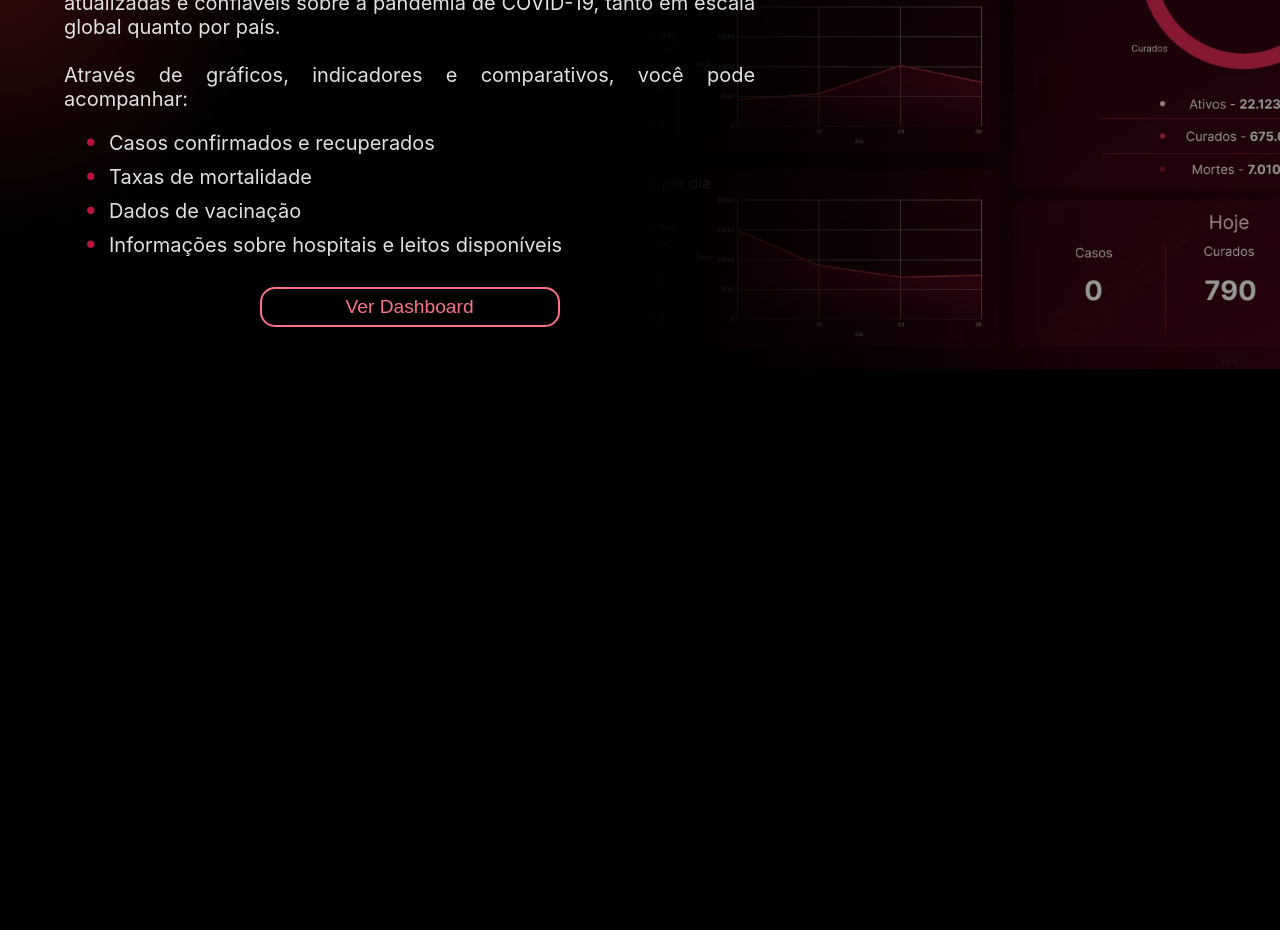
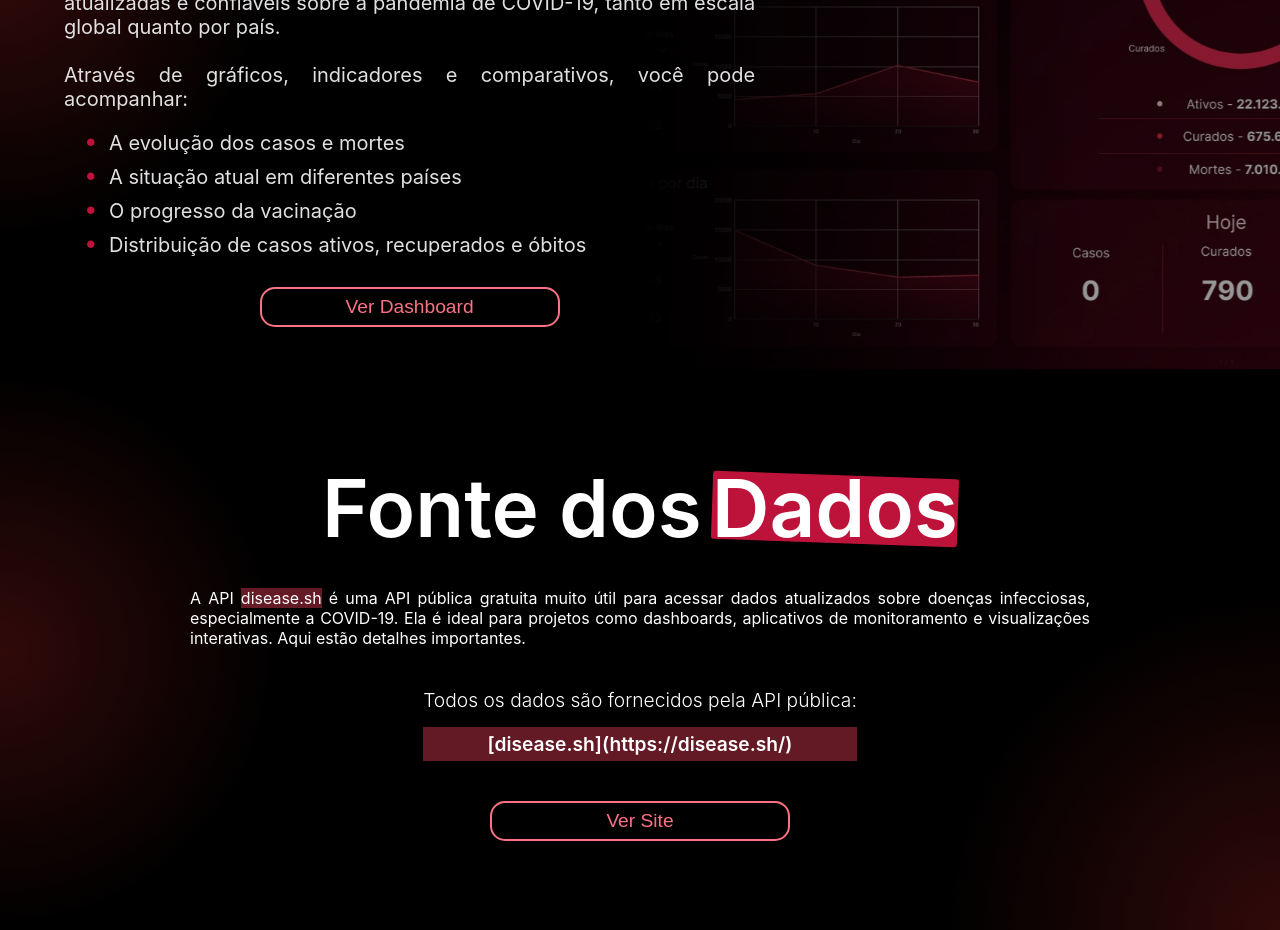
Before and after one commit to AugustoAlmondes/Dashboard-on-covid19, a React (Vite) app: page / in a window 1280 px wide. Shown: the part 1280-2210 px from the top of the page. Before the commit the page ends 1650 px from the top, so only its background shows below. Built offline with nearby package versions, Linux system fonts and the light colour scheme.

Commit message:
Api description section

```diff
--- a/index.html
+++ b/index.html
@@ -1,5 +1,5 @@
 <!doctype html>
-<html lang="en">
+<html lang="pt-br">
   <head>
     <meta charset="UTF-8" />
     <link rel="icon" type="image/svg+xml" href="icon.png" />
--- a/src/index.css
+++ b/src/index.css
@@ -10,8 +10,27 @@
     -moz-osx-font-smoothing: grayscale;
 }
 
-*{
+* {
     margin: 0;
     padding: 0;
     box-sizing: border-box;
 }
+
+.footer_overlay {
+    width: 100%;
+    height: 50px;
+    background-color: rgba(0, 0, 0, 0.5);
+    backdrop-filter: blur(15px);
+    background-color: black;
+    border: 1px solid black;
+    box-shadow:
+        0 0px 100px rgba(0, 0, 0),
+        0 0px 20px rgba(0, 0, 0, 0.3),
+        0 -20px 10px rgba(0, 0, 0, 0.3),
+        0 -40px 20px rgba(0, 0, 0, 0.5),
+        0 -20px 10px rgba(0, 0, 0, 0.3);
+    ;
+    /* Uncomment the line below to add a background color */
+    /* background-color: rgba(0, 0, 0, 0.5); */
+    z-index: 1;
+}
--- a/src/main.jsx
+++ b/src/main.jsx
@@ -3,10 +3,12 @@ import { createRoot } from 'react-dom/client'
 import './index.css'
 import Home from './page/Home/Home'
 import About from './page/About/About'
+import DataFont from './page/DataFont/DataFont'
 
 createRoot(document.getElementById('root')).render(
   <StrictMode>
-    <Home/>
-    <About/>
+    <Home />
+    <About />
+    {/* <DataFont /> */}
   </StrictMode>,
 )
--- a/src/page/About/About.jsx
+++ b/src/page/About/About.jsx
@@ -1,3 +1,4 @@
+import DataFont from '../DataFont/DataFont';
 import styles from './About.module.css';
 import Model from '/model.jpg';
 import { motion as MOTION } from 'motion/react';
@@ -6,11 +7,12 @@ export default function About() {
     // Configurações comuns para as animações
     const viewportSettings = {
         once: false,
-        margin: "-100px",
-        amount: 0.2 // 20% do elemento precisa estar visível
+        margin: "250px",
+        amount: 0.5 // 20% do elemento precisa estar visível
     };
 
     return (
+        <>
             <MOTION.div
                 className={styles.container}
                 initial={{ opacity: 0 }}
@@ -32,10 +34,7 @@ export default function About() {
                             whileInView={{ opacity: 1 }}
                             transition={{ duration: 0.8, delay: 0.4 }}
                             viewport={viewportSettings}
-                        style={{
-                            position: 'relative',
-                            display: 'inline-block'
-                        }}
+
                         >
                             Dashboard
                         </MOTION.span>
@@ -61,7 +60,7 @@ export default function About() {
                                 transition={{ duration: 0.6, delay: 0.8 }}
                                 viewport={viewportSettings}
                             >
-                            Casos confirmados e recuperados
+                                A evolução dos casos e mortes
                             </MOTION.li>
                             <MOTION.li
                                 initial={{ opacity: 0, x: -30 }}
@@ -69,7 +68,7 @@ export default function About() {
                                 transition={{ duration: 0.6, delay: 1.0 }}
                                 viewport={viewportSettings}
                             >
-                            Taxas de mortalidade
+                                A situação atual em diferentes países
                             </MOTION.li>
                             <MOTION.li
                                 initial={{ opacity: 0, x: -30 }}
@@ -77,7 +76,7 @@ export default function About() {
                                 transition={{ duration: 0.6, delay: 1.2 }}
                                 viewport={viewportSettings}
                             >
-                            Dados de vacinação
+                                O progresso da vacinação
                             </MOTION.li>
                             <MOTION.li
                                 initial={{ opacity: 0, x: -30 }}
@@ -85,7 +84,7 @@ export default function About() {
                                 transition={{ duration: 0.6, delay: 1.4 }}
                                 viewport={viewportSettings}
                             >
-                            Informações sobre hospitais e leitos disponíveis
+                                Distribuição de casos ativos, recuperados e óbitos
                             </MOTION.li>
                         </MOTION.ul>
                     </MOTION.div>
@@ -119,5 +118,8 @@ export default function About() {
                     />
                 </MOTION.div>
             </MOTION.div>
+            {/* <div className='footer_overlay' /> */}
+            <DataFont />
+        </>
     );
 }
--- a/src/page/About/About.module.css
+++ b/src/page/About/About.module.css
@@ -38,7 +38,7 @@
 .about_dashboard button:hover {
     background-color: #bd133b59;
     color: white;
-    box-shadow: 0 0 40px rgba(189, 19, 59, 0.5);
+    box-shadow: 0 0 100px rgba(255, 0, 60, 0.664);
     border: 2px solid #BD133B;
     transition: all 0.3s ease-in-out;
 }
--- /dev/null
+++ b/src/page/DataFont/DataFont.jsx
@@ -0,0 +1,64 @@
+// import './DataFont.module.css';
+import styles from './DataFont.module.css';
+import { motion as MOTION } from 'motion/react';
+
+export default function DataFont() {
+
+    return (
+        <>
+            <div className={styles.container_datafont}>
+
+                {/* <div className={styles.background_image} /> */}
+
+                <div className={styles.flex_container}>
+
+                    <MOTION.h1
+                        initial={{ opacity: 0, y: 20 }}
+                        whileInView={{ opacity: 1, y: 0 }}
+                        transition={{ duration: 0.8, delay: 0.2 }}
+                    >
+                        Fonte dos
+                        <MOTION.span
+                            initial={{ opacity: 0 }}
+                            whileInView={{ opacity: 1 }}
+                            transition={{ duration: 0.8, delay: 0.4 }}
+                        >
+                            Dados
+                        </MOTION.span>
+                    </MOTION.h1>
+
+                    <MOTION.p
+                        initial={{ opacity: 0, y: 20 }}
+                        whileInView={{ opacity: 1, y: 0 }}
+                        transition={{ duration: 1, delay: 0.6 }}
+                    >
+                        A API <span>
+                            disease.sh</span> é uma API pública gratuita muito útil para acessar dados atualizados sobre doenças infecciosas, especialmente a COVID-19. Ela é ideal para projetos como dashboards, aplicativos de monitoramento e visualizações interativas. Aqui estão detalhes importantes.
+                    </MOTION.p>
+
+                    <MOTION.div
+                        className={styles.link_api}
+                        initial={{ opacity: 0, y: 20 }}
+                        whileInView={{ opacity: 1, y: 0 }}
+                        transition={{ duration: 1, delay: 0.8 }}
+                    >
+                        <p>Todos os dados são fornecidos pela API pública:</p>
+                        <span>[disease.sh](https://disease.sh/)</span>
+
+                        <a href="https://disease.sh/" target='_blank'>
+                            {/* MOTION.button is good, but let's animate the <a> tag or a wrapper if the button itself is complex */}
+                            <MOTION.button
+                                initial={{ opacity: 0, y: 20 }}
+                                whileInView={{ opacity: 1, y: 0 }}
+                                transition={{ duration: 1, delay: 1.0 }}
+                            >
+                                Ver Site
+                            </MOTION.button>
+                        </a>
+                    </MOTION.div>
+
+                </div>
+            </div>
+        </>
+    );
+}
--- /dev/null
+++ b/src/page/DataFont/DataFont.module.css
@@ -0,0 +1,109 @@
+.container_datafont {
+    height: 70vh;
+    display: flex;
+    justify-content: center;
+    align-items: center;
+    position: relative;
+    background-image:
+        radial-gradient(circle at left, rgba(124, 24, 24, 0.397)0%, rgba(0, 0, 0, 0) 40%),
+        radial-gradient(circle at bottom right, rgba(124, 24, 24, 0.397)0%, rgba(0, 0, 0, 0) 40%);
+    background-size: 50% 100%;
+    background-position: left, right;
+    background-repeat: no-repeat;
+
+    /* background: radial-gradient(circle at left, rgba(124, 24, 24, 0.397)0%, rgb(0, 0, 0) 20%); */
+}
+
+.flex_container {
+    display: flex;
+    justify-content: center;
+    align-items: center;
+    flex-direction: column;
+    width: clamp(300px, 100%, 900px);
+}
+
+.flex_container h1 {
+    width: 100%;
+    text-align: center;
+    font-size: 5rem;
+    font-weight: 600;
+    color: white;
+    margin-bottom: 2rem;
+}
+
+.flex_container h1 span {
+    margin-left: 10px;
+    position: relative;
+    display: inline-block;
+}
+
+.flex_container h1 span::after {
+    content: '';
+    position: absolute;
+    left: 0;
+    bottom: 13px;
+    width: 100%;
+    height: 70%;
+    background-color: #BD133B;
+    z-index: -1;
+    transform: rotate(2deg);
+    border-radius: 3px;
+}
+
+.flex_container p {
+    text-align: justify;
+    font-size: 1rem;
+}
+
+.flex_container p span {
+    background-color: #f3405b69;
+}
+
+.link_api {
+    width: max-content;
+    display: flex;
+    justify-content: center;
+    align-items: center;
+    flex-direction: column;
+    margin-top: 40px;
+}
+
+.link_api p {
+    font-weight: 300;
+    font-size: 1.2rem;
+    text-align: center;
+    margin-bottom: 15px;
+}
+
+.link_api span {
+    width: 100%;
+    text-align: center;
+    background-color: #f3405b69;
+    font-size: 1.2rem;
+    padding: 5px 35px;
+    font-weight: 600;
+    color: white;
+    text-decoration: none;
+}
+
+.link_api button {
+    width: 300px;
+    height: 40px;
+    margin-top: 40px;
+    color: #FA7284;
+    border: 2px solid #FA7284;
+    border-radius: 15px;
+    font-size: 1.2rem;
+    font-weight: 500;
+    background-color: transparent;
+    cursor: pointer;
+    transition: .3s;
+}
+
+.link_api button:hover {
+    background-color: #bd133b59;
+    color: white;
+    box-shadow: 0 0 200px rgb(255, 0, 60);
+    border: 2px solid #BD133B;
+    transition: all 0.3s ease-in-out;
+}
--- a/src/page/Home/Home.jsx
+++ b/src/page/Home/Home.jsx
@@ -100,7 +100,7 @@ export default function Home() {
                     >Ver Dashboard <FaArrowDownLong size={13} /></MOTION.button>
                 </div>
             </div>
-            <div className={styles.footer_overlay} />
+            <div className='footer_overlay' />
         </>
     );
 }
--- a/src/page/Home/Home.module.css
+++ b/src/page/Home/Home.module.css
@@ -211,7 +211,7 @@
     background-color: #FECDD2;
 }
 
-.footer_overlay {
+/* .footer_overlay {
     width: 100%;
     height: 50px;
     background-color: rgba(0, 0, 0, 0.5);
@@ -225,7 +225,5 @@
         0 -40px 20px rgba(0, 0, 0, 0.5),
         0 -20px 10px rgba(0, 0, 0, 0.3);
     ;
-    /* Uncomment the line below to add a background color */
-    /* background-color: rgba(0, 0, 0, 0.5); */
     z-index: 1;
-}
+} */
```
Lines whose indentation alone changed are shown as unchanged.
